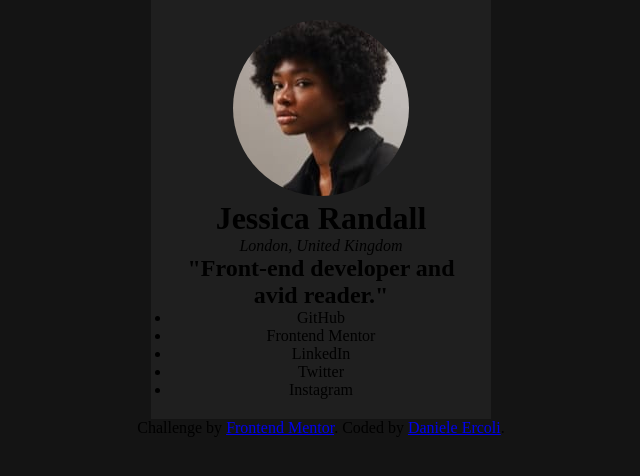
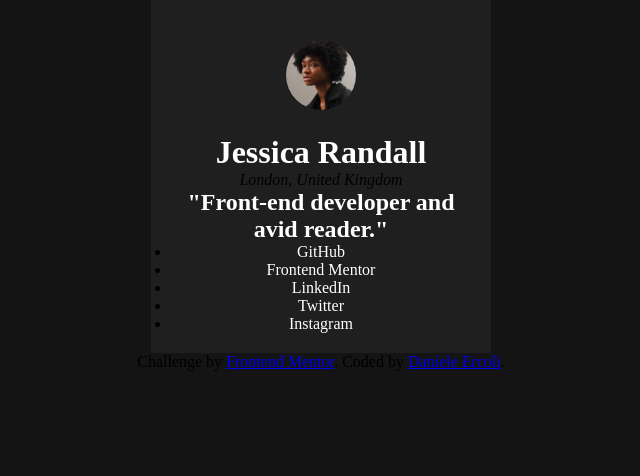
Before and after one commit to DanieleErcoli243/social-links-profile-main, a plain HTML site: page index.html in a window 1280 px wide. Shown: the whole page, without its empty margins (319-959 px from the left). Drawn offline with Linux system fonts and the light colour scheme.

Commit message:
added white colour to the texts

```diff
--- a/css/style.css
+++ b/css/style.css
@@ -22,13 +22,19 @@ body {
 
         /* picture */
         figure {
-
+            padding: 20px 0;
 
             img {
-                max-width: 100%;
+                max-width: 70px;
                 height: auto;
                 border-radius: 50%;
             }
+        }
+
+        h1,
+        h2,
+        span {
+            color: hsl(0, 0%, 100%);
         }
     }
 
```
